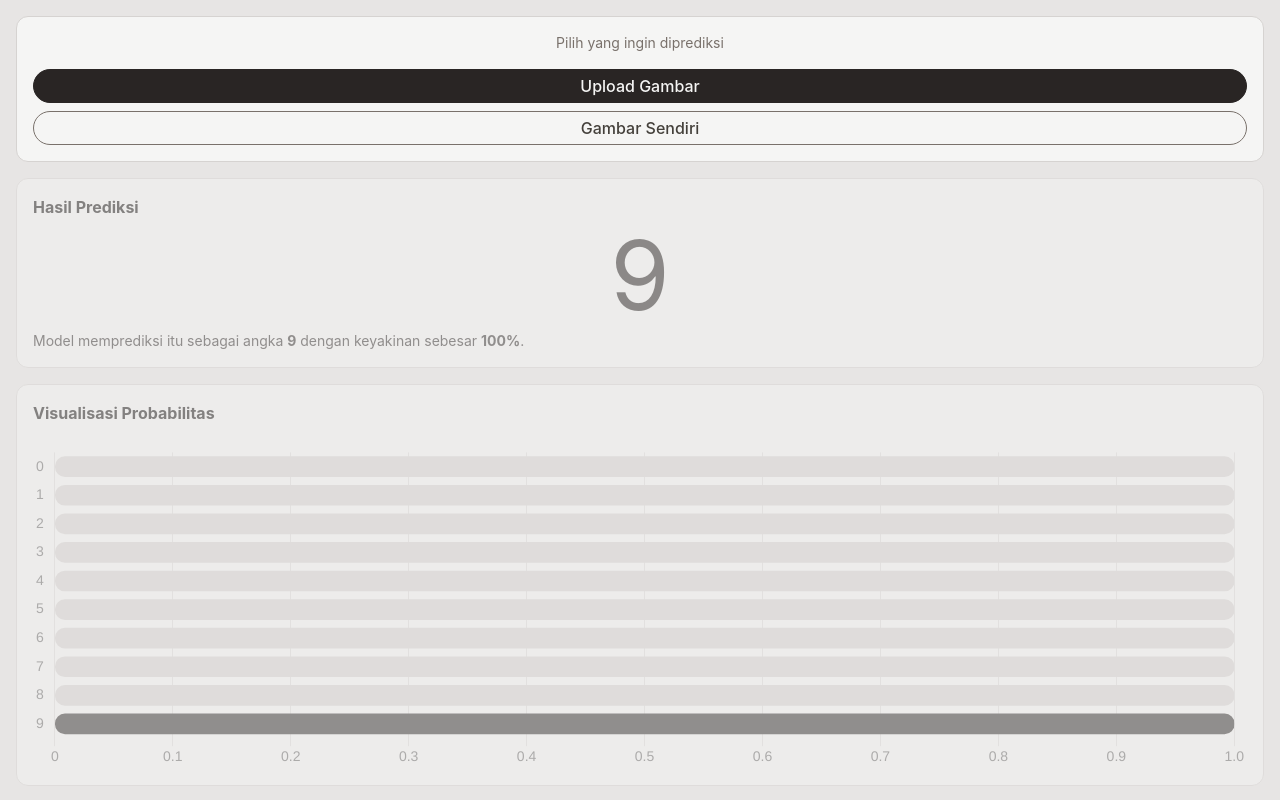
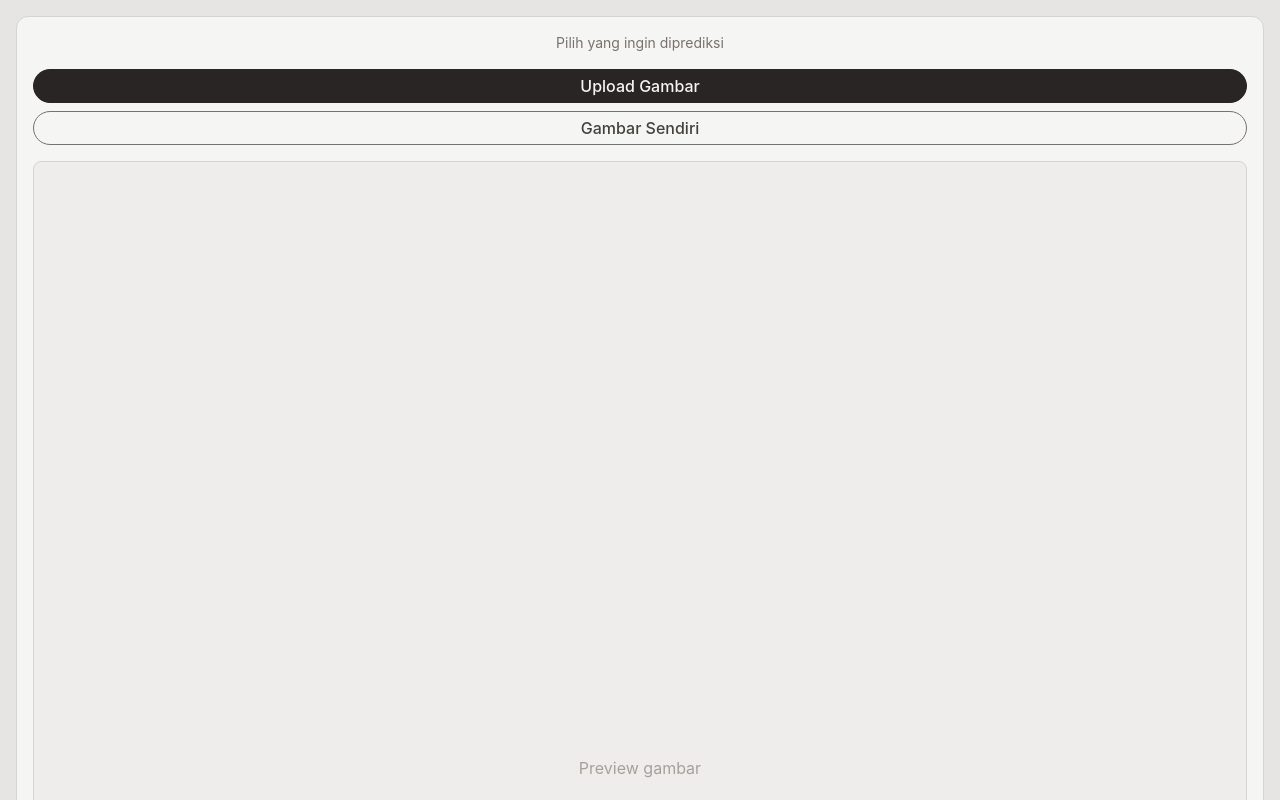
Before and after one commit to gdaffa/mnist-website, a React (Vite) app: page / in a window 1280 px wide. Shown: the top 800 px of the page. Built offline with nearby package versions, Linux system fonts and the light colour scheme.

Commit message:
feat(page): Preview image box

```diff
--- a/src/App.jsx
+++ b/src/App.jsx
@@ -22,7 +22,9 @@ export default function App() {
 
    return (
       <main className="min-h-dvh w-full bg-stone-200 p-4 flex flex-col gap-4">
-         <SourceOptionComp setSource={setSource} />
+         <SourceOptionComp
+            setSource={setSource}
+         />
          <PredictionResultComp
             prediction={prediction}
             className={childrenOpacity}
--- a/src/Components/SourceOptionComp.jsx
+++ b/src/Components/SourceOptionComp.jsx
@@ -1,4 +1,20 @@
+import { useState } from 'react';
+
 export default function SourceOption({ setSource }) {
+   const [imgSrc, setImgSrc] = useState(null);
+
+   /**
+    * Change the source to inputed image.
+    *
+    * @param {InputEvent} event
+    */
+   function updateSource(event) {
+      const file = event.target.files[0];
+      URL.revokeObjectURL(imgSrc);
+      setImgSrc(file ? URL.createObjectURL(file) : null);
+      setSource(file);
+   }
+
    return (
       <section className="Card SourceOption">
          <input
@@ -6,7 +22,8 @@ export default function SourceOption({ setSource }) {
             id="uploaded-image"
             className="hidden"
             accept="image/jpeg,image/jpg,image/png"
-            onInput={e => setSource(e.target.files[0])} />
+            onInput={updateSource}
+         />
          <div className="text-sm text-stone-500">
             Pilih yang ingin diprediksi
          </div>
@@ -16,6 +33,17 @@ export default function SourceOption({ setSource }) {
          <label className="Btn Btn_secondary -mt-2">
             Gambar Sendiri
          </label>
+         <div className='SourceOption-ImagePreview'>
+            {imgSrc ? (
+               <img
+                  src={imgSrc}
+                  alt='Preview gambar yang dipilih'
+                  className='object-contain w-full aspect-square'
+               />
+            ) : (
+               <div>Preview gambar</div>
+            )}
+         </div>
       </section>
    );
 }
--- a/src/assets/main.css
+++ b/src/assets/main.css
@@ -38,3 +38,8 @@ h1, h2, h3, h4, h5, h6 {
 .SourceOption {
    @apply flex items-center justify-center flex-col gap-4;
 }
+
+.SourceOption-ImagePreview {
+   @apply w-full aspect-square grid place-items-center rounded-lg border
+      border-stone-300 bg-stone-200/50 text-stone-400;
+}
```
